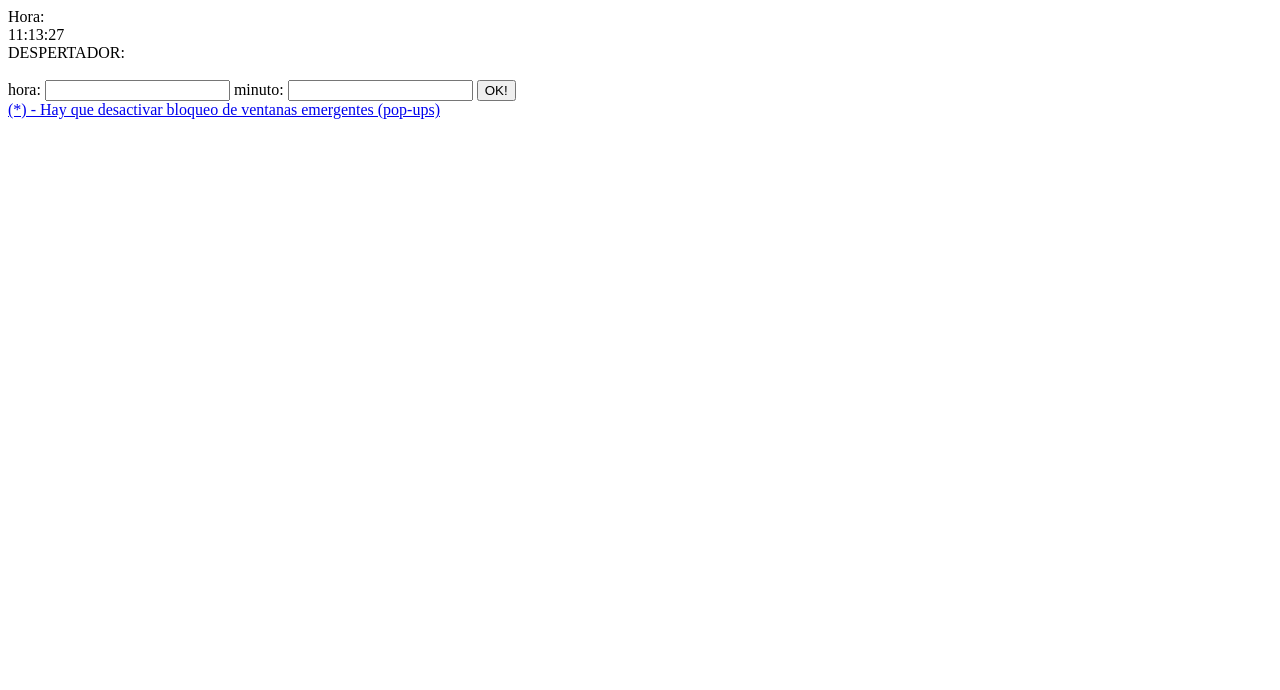
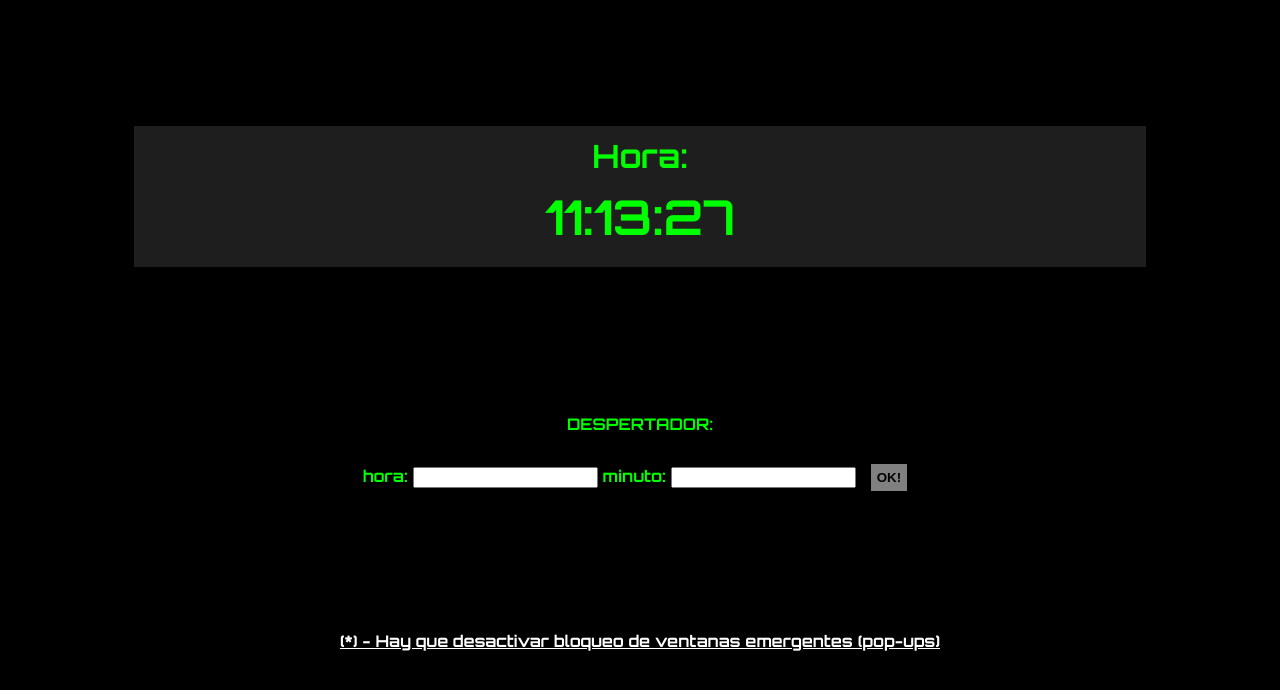
Before and after one commit to Jesusestebandiez/DigitalClock, a plain HTML site: page index.html in a window 1280 px wide. Drawn offline with Linux system fonts and the light colour scheme; the site is published under a folder, as on GitHub Pages, so addresses that start at the root find nothing.

Commit message:
Update index.html

```diff
--- a/index.html
+++ b/index.html
@@ -8,7 +8,7 @@
     <!--link rel="stylesheet" href="../DigitalClock/css/style.css"-->
     <!--link rel="stylesheet" href="../DigitalClock/css/efectos1.css"-->
     <!--link rel="stylesheet" href="../DigitalClock/css/efectos2.css"-->
-    <link rel="stylesheet" href="/css/reloj.css">
+    <link rel="stylesheet" href="DigitalClock/css/reloj.css">
     <!--link rel="stylesheet" href="../DigitalClock/js/reloj.js"-->
 </head>
 <body>
```
